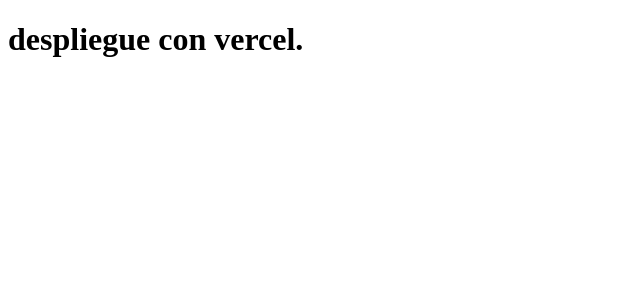
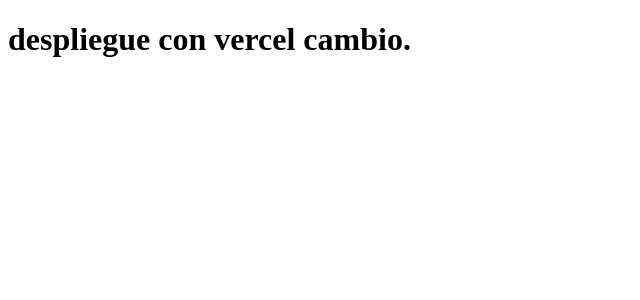
Before and after one commit to emiirg93/rental-manager-front, an Angular app: page / in a window 1280 px wide. Shown: the top 300 px of the page, without its empty margins (0-640 px from the left). Built offline with nearby package versions, Linux system fonts and the light colour scheme.

Commit message:
probando deploy automatico

```diff
--- a/src/app/app.component.html
+++ b/src/app/app.component.html
@@ -1 +1 @@
-<h1>despliegue con vercel.</h1>
+<h1>despliegue con vercel cambio.</h1>
```
